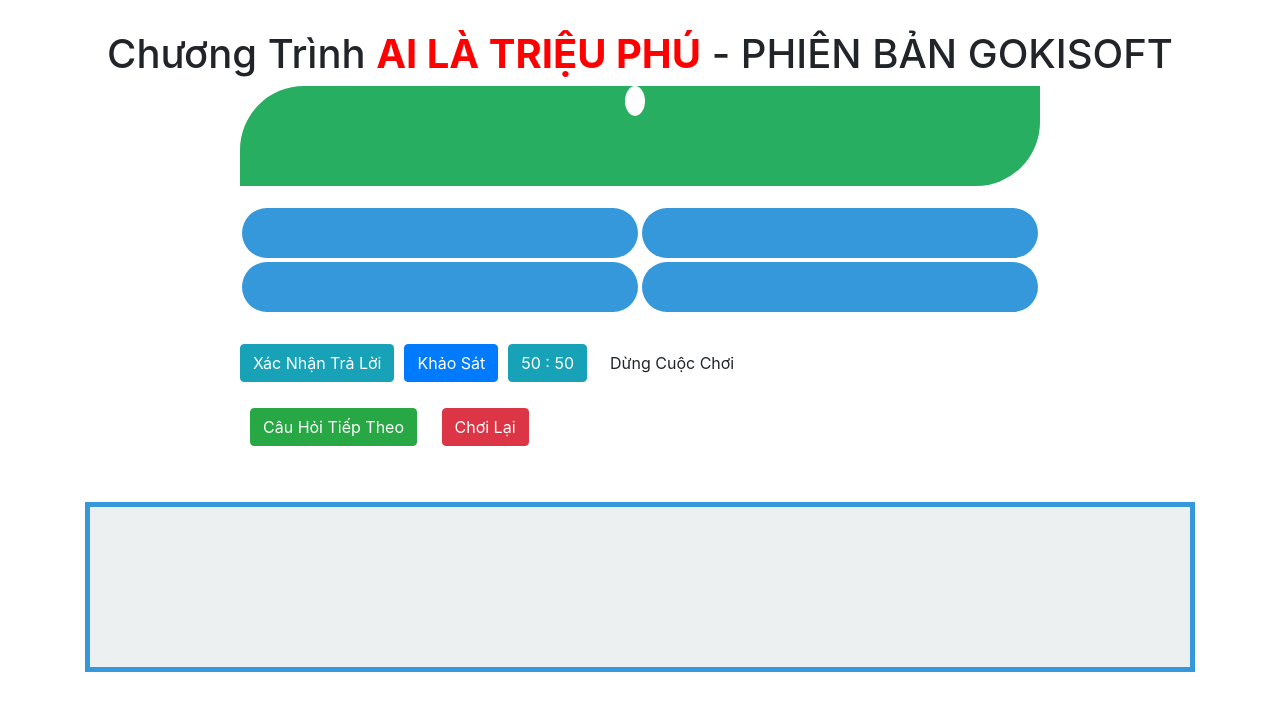
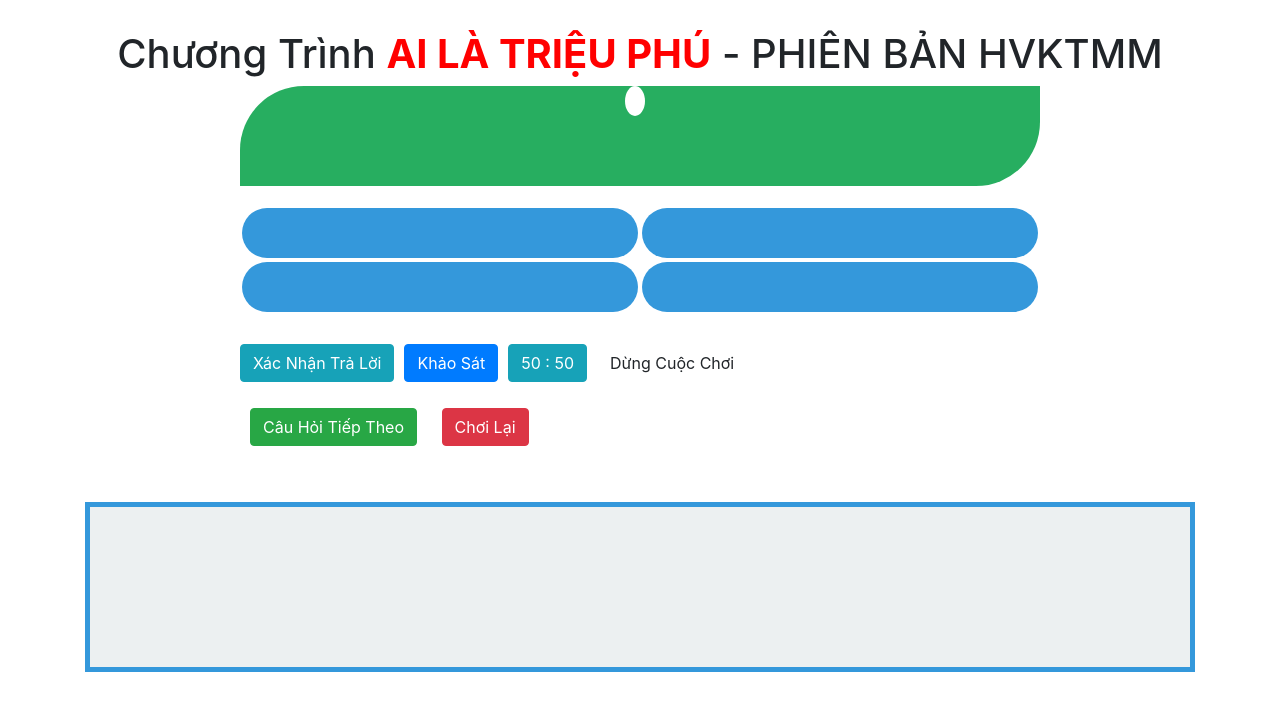
Before and after one commit to hoanga2dtk68/cnkhxh, a plain HTML site: page index.html in a window 1280 px wide. Drawn offline with nearby package versions, Linux system fonts and the light colour scheme.

Commit message:
Update and rename game.html to index.html

```diff
--- a/game.html
+++ b/index.html
@@ -4,7 +4,7 @@
 <body>
 <div class="container">
     <!-- <h1><img src="https://res.cloudinary.com/ziczacgroup/image/upload/v1587623413/qhwncq3wtjkrsyke6ayw.png" style="height: 100px; width: auto;"></h1> -->
-    <h1>Chương Trình <strong style="color: red">AI LÀ TRIỆU PHÚ</strong> - PHIÊN BẢN GOKISOFT</h1>
+    <h1>Chương Trình <strong style="color: red">AI LÀ TRIỆU PHÚ</strong> - PHIÊN BẢN HVKTMM</h1>
     <div id="each-question" class="row">
         <table>
             <thead>
```
